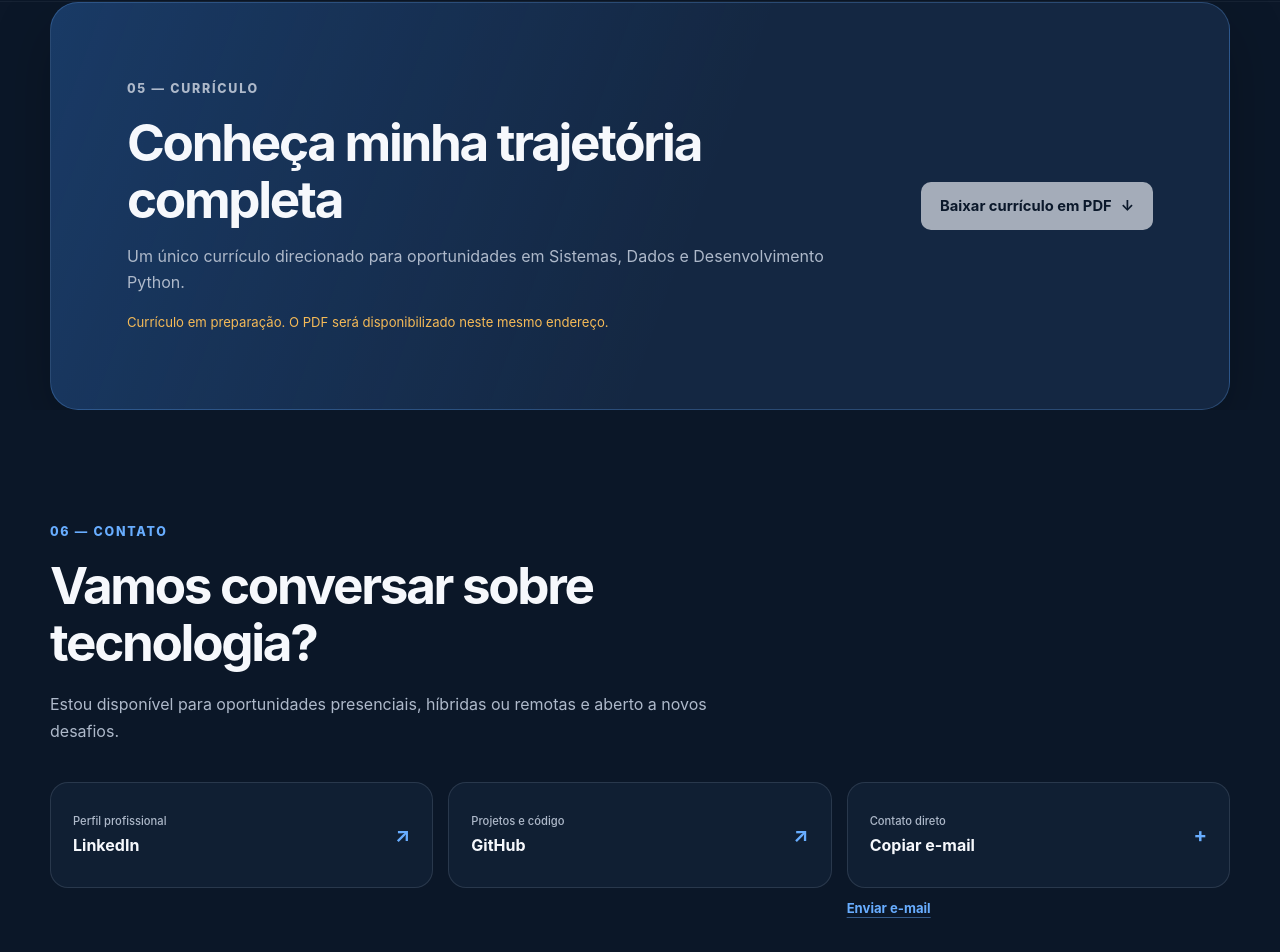
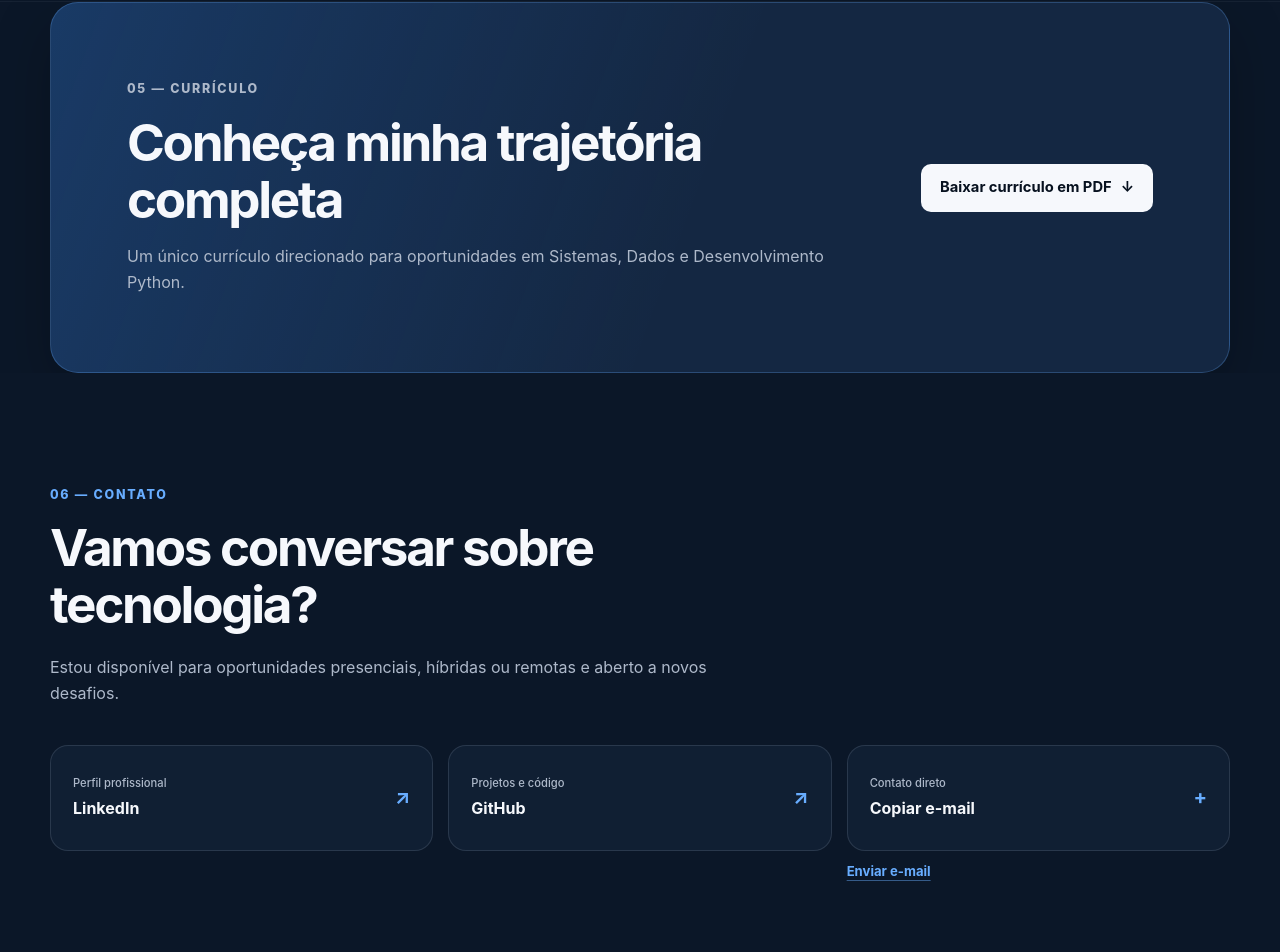
Before and after one commit to eduardo-s-rodrigues/portfolio-eduardo-rodrigues, a plain HTML site: page index.html in a window 1280 px wide. Shown: the part 4858-5810 px from the top of the page. Drawn offline with Linux system fonts and the light colour scheme.

Commit message:
fix: ativa download do curriculo no portfolio

```diff
--- a/index.html
+++ b/index.html
@@ -411,25 +411,32 @@
             </div>
         </section>
 
-        <section class="secao secao-curriculo" id="curriculo" aria-labelledby="titulo-curriculo">
+        <section
+            class="secao secao-curriculo"
+            id="curriculo"
+            aria-labelledby="titulo-curriculo"
+        >
             <div class="curriculo-conteudo limite-conteudo">
                 <div>
                     <p class="secao-indice">05 — Currículo</p>
-                    <h2 id="titulo-curriculo">Conheça minha trajetória completa</h2>
-                    <p>Um único currículo direcionado para oportunidades em Sistemas, Dados e Desenvolvimento Python.</p>
-                    <p class="aviso-curriculo" id="aviso-curriculo" role="status" aria-live="polite">
-                        Currículo em preparação. O PDF será disponibilizado neste mesmo endereço.
+
+                    <h2 id="titulo-curriculo">
+                        Conheça minha trajetória completa
+                    </h2>
+
+                    <p>
+                        Um único currículo direcionado para oportunidades
+                        em Sistemas, Dados e Desenvolvimento Python.
                     </p>
                 </div>
-                <!-- Currículo pendente: adicione assets/curriculo/CV_Eduardo_Rodrigues.pdf e ative este link. -->
+
                 <a
-                    class="botao botao-claro curriculo-pendente"
-                    href="assets/curriculo/CV_Eduardo_Rodrigues.pdf"
-                    download
-                    aria-disabled="true"
-                    aria-describedby="aviso-curriculo"
+                     class="botao botao-claro"
+                     href="assets/curriculo/CV_Eduardo_Rodrigues.pdf"
+                     download
                 >
-                    Baixar currículo em PDF <span aria-hidden="true">↓</span>
+                    Baixar currículo em PDF
+                    <span aria-hidden="true">↓</span>
                 </a>
             </div>
         </section>
```
